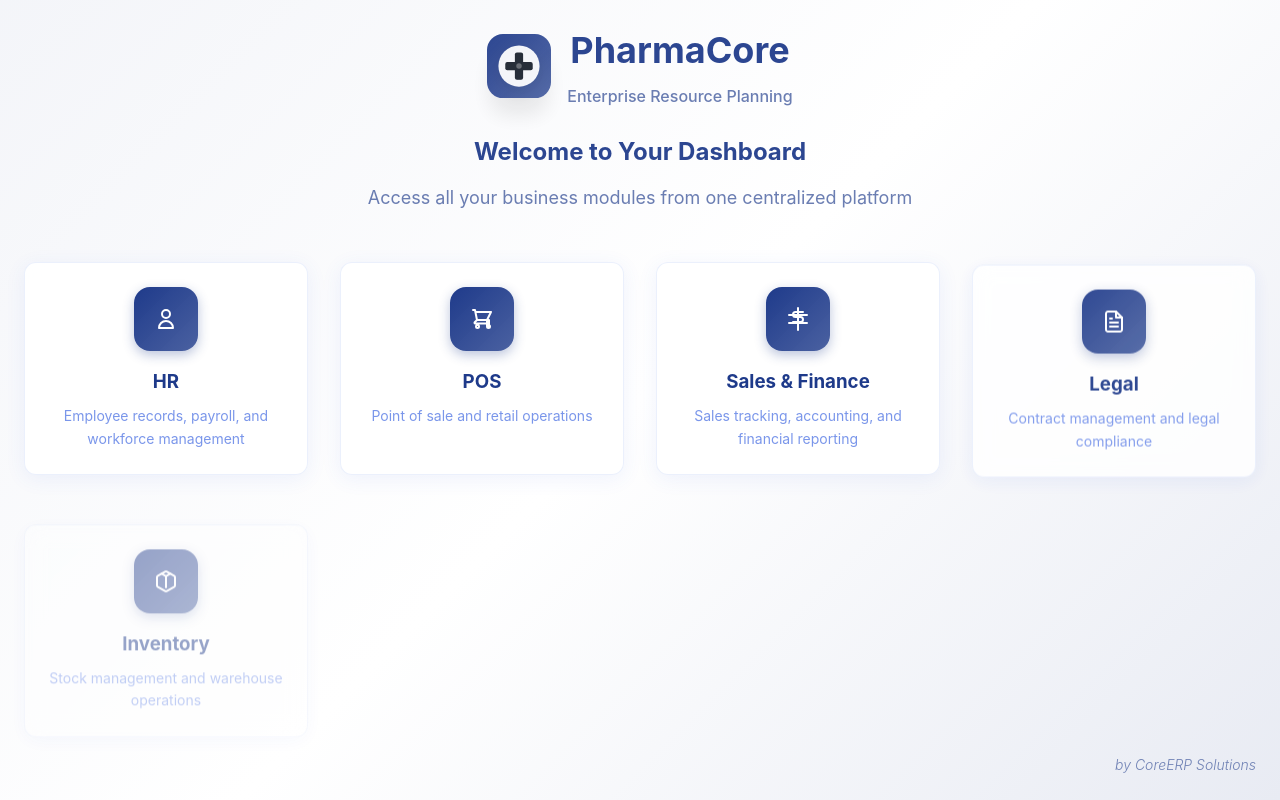
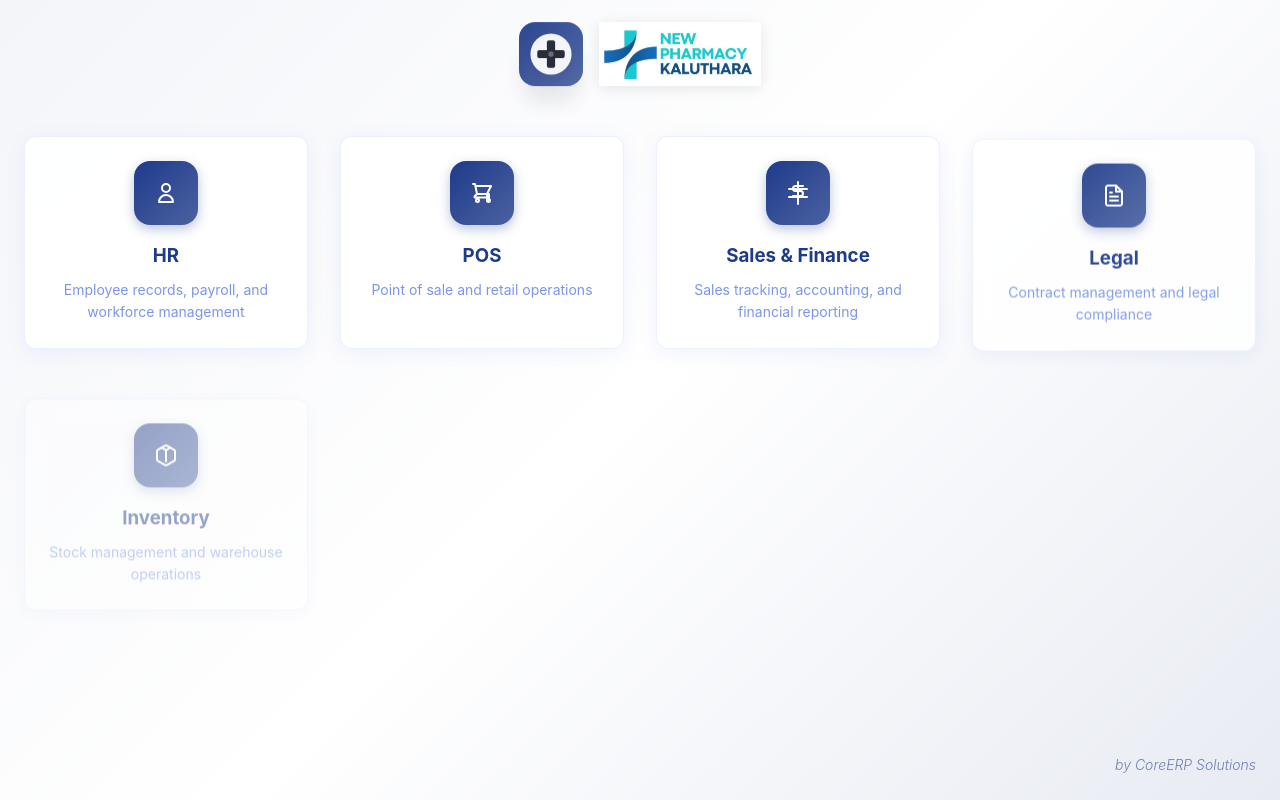
Before and after one commit to SeneshFitzroy/POWER_hackelite2.0, a React (Create React App) app: page / in a window 1280 px wide. Both pictures are taken after typing "name@example.com", "Sample123" into the empty fields and a click on the button "Sign In". Built offline with nearby package versions, Linux system fonts and the light colour scheme.

Commit message:
feat: Enhanced src/index.css, src/components/ERPDashboard.js,  - Detailed changes: diff --git a/src/components/ERPDashboard.js b/src/... at 19:41:43.99 Sun 09/07/2025

```diff
--- a/src/components/ERPDashboard.js
+++ b/src/components/ERPDashboard.js
@@ -127,15 +127,13 @@ export default function ERPDashboard() {
               <circle cx="70" cy="70" r="8" fill="white" style={{opacity: 0.3}} />
             </svg>
           </div>
-          <div>
-            <h1 className="dashboard-title">PharmaCore</h1>
-            <p className="dashboard-subtitle">Enterprise Resource Planning</p>
+          <div className="dashboard-npk-logo">
+            <img
+              src="/images/npk-logo.png"
+              alt="NPK New Pharmacy"
+              className="dashboard-logo-image"
+            />
           </div>
-        </div>
-
-        <div className="dashboard-welcome">
-          <h2 className="dashboard-welcome-title">Welcome to Your Dashboard</h2>
-          <p className="dashboard-welcome-text">Access all your business modules from one centralized platform</p>
         </div>
       </div>
 
--- a/src/index.css
+++ b/src/index.css
@@ -701,6 +701,19 @@ body {
   box-shadow: 0 20px 25px -5px rgba(0, 0, 0, 0.1);
 }
 
+.dashboard-npk-logo {
+  display: flex;
+  align-items: center;
+  justify-content: center;
+}
+
+.dashboard-logo-image {
+  max-height: 4rem;
+  max-width: 200px;
+  object-fit: contain;
+  filter: drop-shadow(0 2px 8px rgba(0, 0, 0, 0.1));
+}
+
 .dashboard-cross {
   position: relative;
 }
```
